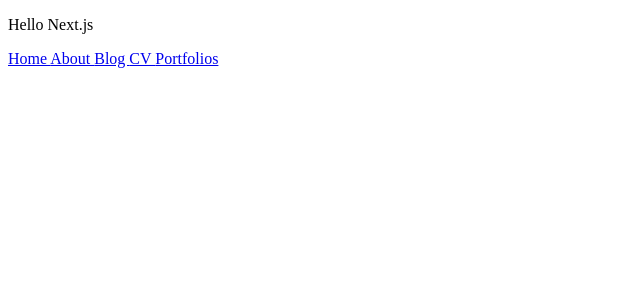
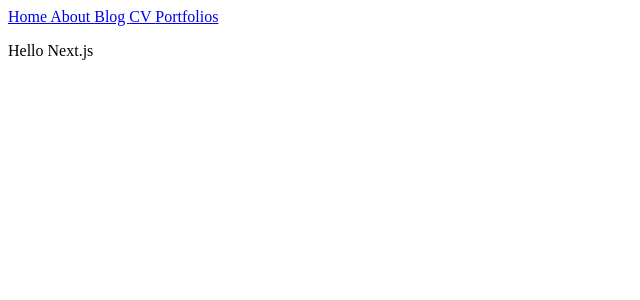
Before and after one commit to Jayce77/ReactBlog_NextJS, a Next.js app: page / in a window 1280 px wide. Shown: the top 300 px of the page, without its empty margins (0-640 px from the left). Built offline with nearby package versions, Linux system fonts and the light colour scheme.

Commit message:
added nav to all components

```diff
--- /dev/null
+++ b/components/shared/header.js
@@ -0,0 +1,29 @@
+import React from 'react'
+import Link from 'next/link'
+
+class Header extends React.Component {
+
+  render() {
+    return (
+      <div>
+        <Link href="/">
+          <a> Home </a>
+        </Link>
+        <Link href="/about">
+          <a> About </a>
+        </Link>
+        <Link href="/blogs">
+          <a> Blog </a>
+        </Link>
+        <Link href="/cv">
+          <a> CV </a>
+        </Link>
+        <Link href="/portfolios">
+          <a> Portfolios </a>
+        </Link>
+      </div>
+    )
+  }
+}
+
+export default Header
--- a/pages/about.js
+++ b/pages/about.js
@@ -1,10 +1,14 @@
 import React from 'react'
+import Header from '../components/shared/header'
 
 class About extends React.Component {
 
   render() {
     return (
-      <div>this is the about page</div>
+      <div>
+        <Header />
+        <p>this is the about page</p>
+      </div>
     )
   }
 }
--- a/pages/blogs.js
+++ b/pages/blogs.js
@@ -1,10 +1,14 @@
 import React from 'react'
+import Header from '../components/shared/header'
 
 class Blog extends React.Component {
 
   render() {
     return(
-      <div>this is the blog page</div>
+      <div>
+        <Header />
+        <p>this is the blogs page</p>
+      </div>
     )
   }
 }
--- a/pages/cv.js
+++ b/pages/cv.js
@@ -1,10 +1,14 @@
 import React from 'react'
+import Header from '../components/shared/header'
 
 class CV extends React.Component {
 
   render() {
     return (
-      <div>this is the cv component</div>
+      <div>
+        <Header />
+        <p>this is the CV page</p>
+      </div>
     )
   }
 }
--- a/pages/index.js
+++ b/pages/index.js
@@ -1,23 +1,9 @@
-import Link from 'next/link'
+import Header from '../components/shared/header'
 
 const Index = () => (
   <div>
+    <Header />
     <p>Hello Next.js</p>
-    <Link href="/">
-      <a> Home </a>
-    </Link>
-    <Link href="/about">
-      <a> About </a>
-    </Link>
-    <Link href="/blogs">
-      <a> Blog </a>
-    </Link>
-    <Link href="/cv">
-      <a> CV </a>
-    </Link>
-    <Link href="/portfolios">
-      <a> Portfolios </a>
-    </Link>
   </div>
 )
 
--- a/pages/portfolios.js
+++ b/pages/portfolios.js
@@ -1,10 +1,14 @@
 import React from 'react'
+import Header from '../components/shared/header'
 
 class Portfolios extends React.Component {
 
   render() {
     return (
-      <div>this is the portfolios page</div>
+      <div>
+        <Header />
+        <p>this is the Portfolios page</p>
+      </div>
     )
   }
 }
```
